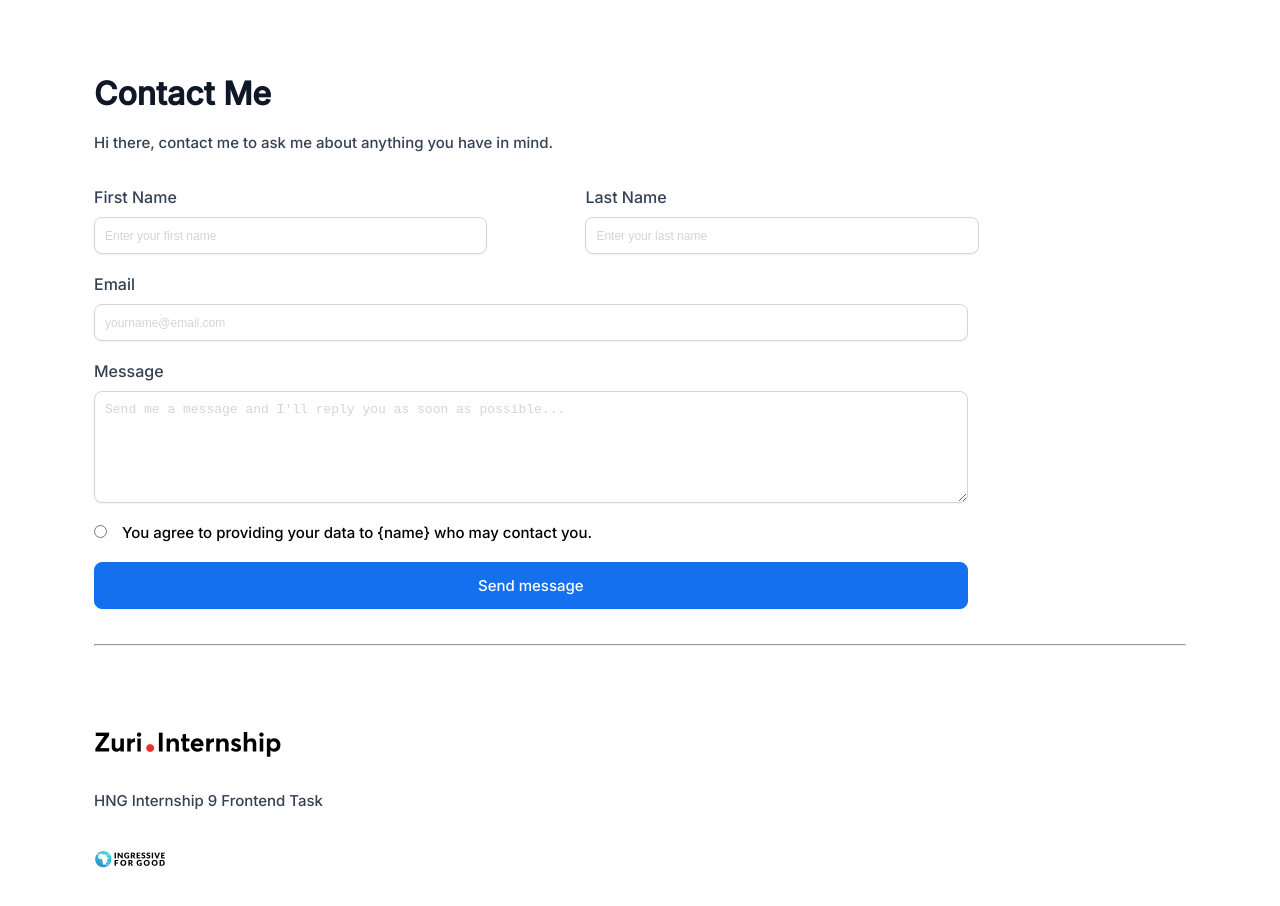
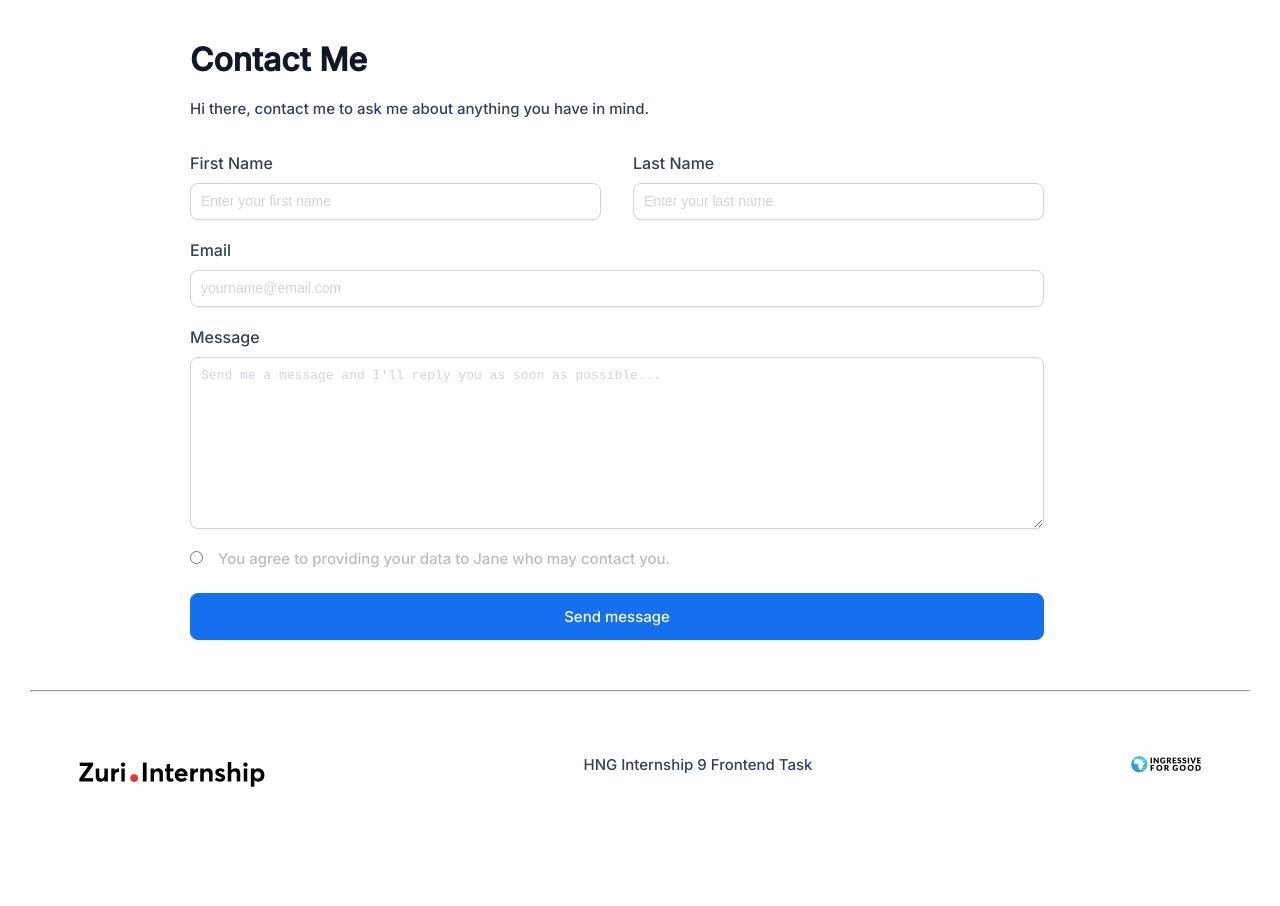
Before and after one commit to Nkwor-Jane/linktree, a React (Create React App) app: page /contact in a window 1280 px wide. Shown: the top 906 px of the page. After the commit the page ends 836 px from the top, so only its background shows below. Built offline with nearby package versions, Linux system fonts and the light colour scheme.

Commit message:
style: Made minor changes to the styling, Used react-hook-form for validation

```diff
--- a/package.json
+++ b/package.json
@@ -8,6 +8,7 @@
     "@testing-library/user-event": "^13.5.0",
     "react": "^18.2.0",
     "react-dom": "^18.2.0",
+    "react-hook-form": "^7.39.1",
     "react-router-dom": "^6.4.3",
     "react-scripts": "5.0.1",
     "web-vitals": "^2.1.4"
--- a/src/components/ContactMe.jsx
+++ b/src/components/ContactMe.jsx
@@ -3,49 +3,54 @@ import "../styles/ContactMe.css";
 import I4G from "../images/I4G.png";
 import Zuri from "../images/zuri.png";
 
+import {useForm} from "react-hook-form";
+
 export default function ContactMe () {
+    const {register, handleSubmit} = useForm();
+    const onSubmit = res => console.log(res)
   return (
+    <div className="">
         <div className="form_body">
+            <section>
                 <h1>Contact Me</h1>
                 <p>Hi there, contact me to ask me about anything you have in mind.</p>
-        <div>
-            <form>
+            </section>
+            <section>
+                <form onSubmit={handleSubmit(onSubmit)}>
                     <div className="names">
                         <div className="minis">
                             <label htmlFor="first_name" className="labels">First Name</label>
-                        <input required type="text" id="first_name" placeholder="Enter your first name" className="inputs" />
+                            <input {...register("first_name")} type="text" id="first_name" placeholder="Enter your first name" className="inputs" />
                         </div>
 
-                    <div className="minis">
+                        <div className="minis mini_last_name">
                             <label htmlFor="last_name" className="labels">Last Name</label>
-                        <input required type="text" id="last_name" placeholder="Enter your last name"  className="inputs"/>
+                            <input {...register("last_name")} type="text" id="last_name" placeholder="Enter your last name"  className="inputs"/>
                         </div>
                     </div>
 
                     <div className="minis">
                         <label htmlFor="email" className="labels">Email</label>
-                    <input required type="email" id="email" placeholder="yourname@email.com"  className="inputs"/>
+                        <input {...register("email")} type="email" id="email" placeholder="yourname@email.com"  className="inputs"/>
                     </div >
-
 
                     <div className="minis">
                         <label htmlFor="meaasge" className="labels">Message</label>
-                    <textarea required name="message"  id="message" placeholder="Send me a message and I'll reply you as soon as possible..." className="inputs"/>
+                        <textarea {...register("message")} name="message"  rows="10" cols="40" id="message" placeholder="Send me a message and I'll reply you as soon as possible..." className="inputs"/>
                     </div>
 
                     <div className="minis checkbox_section">
-                    <input required type="radio" name="agreement" id="agreement" />
-                    <label htmlFor="agreement">You agree to providing your data to
-                    &#123;name&#125;
-                    who may contact you.</label>
+                        <input {...register("agreement")} type="radio" name="agreement" id="agreement" />
+                        <label htmlFor="agreement">You agree to providing your data to Jane who may contact you.</label>
                     </div>
                     <div>
 
                     </div>
                     <button type="submit" id="btn__submit" className="contact_btn">Send message</button>
                 </form>
+            </section>
+
         </div>
-
         <footer>
                 <hr/>
                 <div className="unique_footer">
--- a/src/styles/ContactMe.css
+++ b/src/styles/ContactMe.css
@@ -1,8 +1,22 @@
 .form_body{
     font-family:Inter, "sans-serif";
-    margin: 4rem;
+    margin-left: 10rem;
+    /* display: flex; */
+    /* flex-direction: column; */
+    /* justify-content: center;
+    align-items:center; */
+    /* border: 1px solid red; */
+    width: 70%;
 }
-
+/* .sub_form_body{
+    gap: 10;
+    display: flex;
+    justify-content: center;
+    flex-direction: column;
+    align-items:center;
+    border: 1px solid red;
+    /* width: 70%; */
+/* } */
 h1{
     color: #101828;
     font-size: 2rem;
@@ -30,18 +44,20 @@ form{
     box-shadow: 0px 1px 2px rgba(16, 24, 40, 0.05);
     border-radius: 8px;
     display: block;
-    width: 80%;
+    width: 100%;
     margin: 10px 0;
     outline: none;
 }
 .names{
     display: flex;
     align-items: center;
-    justify-content: space-evenly;
-    width: 90%;
+    justify-content: space-around;
+}
+.mini_last_name{
+    margin-left:2rem;
 }
 input::placeholder{
-    font-size: 12px;
+    font-size: 14px;
     color: #D0D5DD;
     font-weight: 400;
 }
@@ -50,9 +66,7 @@ textarea::placeholder{
     color: #D0D5DD;
     font-weight: 400;
 }
-textarea{
-    height: 7rem;
-}
+
 .minis{
     padding: 5px 0;
     width: 100%;
@@ -62,36 +76,49 @@ textarea{
     color: #D0D5DD;
     font-weight: 400;
 }
+.checkbox_section label{
+    color: #babcc0 !important;
+    font-size: 15px;
+}
 input[type="radio"]{
    margin-right: 15px;
 }
 .contact_btn{
     background: #1570EF;
-    border: 1px solid #1570EF;
+    border: 1px solid #1570ef;
     box-shadow: 0px 1px 2px rgba(16, 24, 40, 0.05);
     border-radius: 8px;
     padding: 15px 30px;
-    width: 80%;
+    width: 100%;
     color: #fff;
     font-size: 15px;
-    margin: 15px 0;
+    margin: 20px 0;
     text-align: center;
+}
+.contact_btn:hover{
+    box-shadow: 0px 2px 4px rgba(21,112,239, 0.6);
+    background-color: #317be4;
 }
 .unique_footer{
     display: flex;
-    align-items: flex-start;
-    flex-direction: column;
-    margin-top: 4rem;
+    justify-content: space-between;
+    margin: 3rem 3rem 0;
 }
 .unique_footer div{
     padding: 15px 0;
 }
 .unique_footer p{
     padding: 0;
+    font-family:Inter, "sans-serif";
 }
 @media screen and (max-width: 760px){
     .form_body{
         margin: 0;
+        display: flex;
+        align-items: center;
+        justify-content: center;
+        flex-direction: column;
+        width: 100%;
     }
     h1{
         color: #101828;
@@ -110,9 +137,13 @@ form{
         flex-direction: column;
         justify-content: flex-start;
         padding: 10px 0;
+        width: 100%;
     }
     .names{
         flex-direction: column;
+    }
+    .mini_last_name{
+        margin-left:0;
     }
     .labels{
         color: #344054;
@@ -166,16 +197,15 @@ input[type="radio"]{
         margin: 15px 0;
     }
     .unique_footer{
-    display: flex;
-    align-items: flex-start;
         flex-direction: column;
-    margin-top: 4rem;
+        margin: 2rem 0 0;
     }
     .unique_footer div{
         padding: 15px 0;
     }
     .unique_footer p{
         padding: 0;
+        font-family:Inter, "sans-serif";
     }
 
 }
--- a/src/styles/Footer.css
+++ b/src/styles/Footer.css
@@ -1,6 +1,6 @@
 footer{
     width: 100%;
-    padding-top: 10px;
+    padding-top: 20px;
 }
 .social-icons{
     display: flex;
@@ -18,4 +18,5 @@ footer{
     justify-content: space-around;
     cursor: pointer;
     padding-top: 10px;
+    margin-top: 20px;
 }
```
Also changed, not shown: 1 other file (tests, documents, lock files or other folders). Lines whose indentation alone changed are shown as unchanged.
